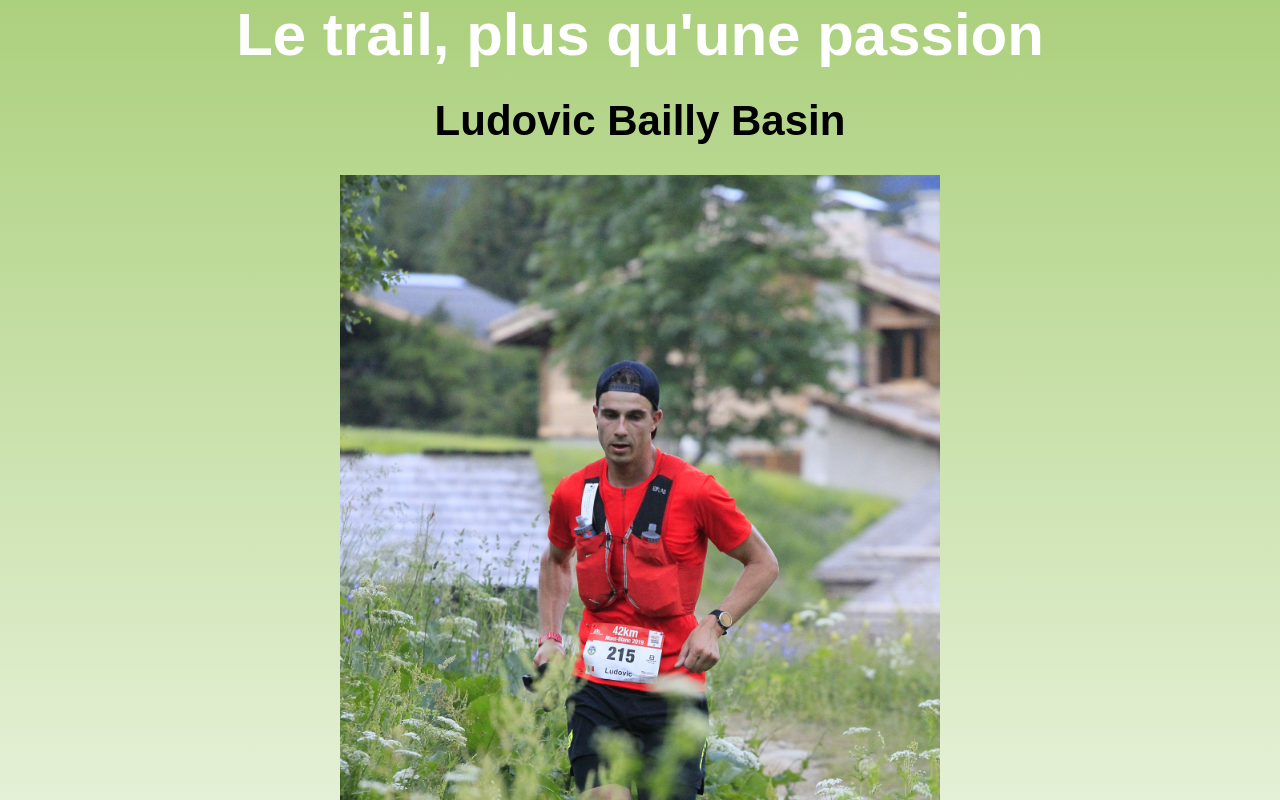
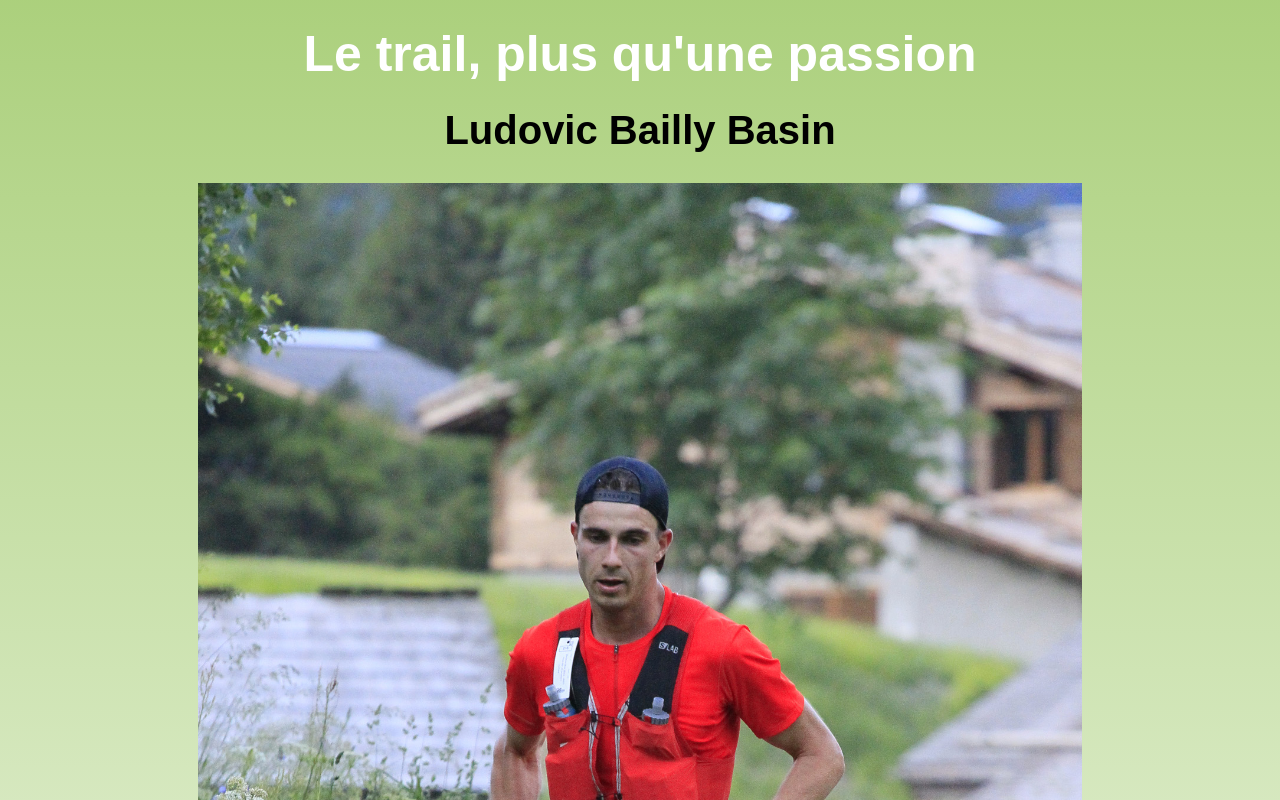
Before and after one commit to Davidb25/site_trail_ludovic, a plain HTML site: page index.html in a window 1280 px wide. Shown: the top 800 px of the page. Drawn offline with Linux system fonts and the light colour scheme.

Commit message:
Add files via upload

```diff
--- a/index.html
+++ b/index.html
@@ -15,23 +15,24 @@
 
 </head>
 <body>
+
     <div class="linear-gradient">
 
-    <p class="texte_titre">Le trail, plus qu'une passion</p>
-    <h1>Ludovic Bailly Basin</h1>
+        <div class="titre">
+        <p class="text_titre">Le trail, plus qu'une passion</p>
+        <h1 class="nom_coureur">Ludovic Bailly Basin</h1>
+        </div>
 
 
-    <div class="position_img_accueil">
+        <div align="center">
+        <img class="image_accueil" src="accueil_1.jpg">
 
-        <img class="img_acceuil" src="accueil_1.jpg">
 
+        <p class="titre_image">Marathon du Mont-blanc 2019</p>
+
+        </div>
+
+    <br>
     </div>
-
-        <div align="center">
-            <p class="titre_image">Marathon du Mont-blanc 2019</p>
-        </div>
-    <br>
-    <br>
-</div>
 </body>
 </html>
--- a/style.css
+++ b/style.css
@@ -1,53 +1,55 @@
 
 
-p.texte_titre {
-    text-align: center;
-    font-size: 60px;
-    font-weight: bold;
-    color: white;
-    margin-bottom: 0px;
-    margin-top: 0px;
 
-
+body {
+    background-image: linear-gradient(rgba(143, 192, 80, 0.747), rgb(255, 255, 255));
+    font-family: Arial;
 }
 
 
 
-img.img_acceuil {
-    margin-top: 30px;
-    width: 600px;
+
+div.titre {
+    text-align: center;
+    margin-bottom: 0px;
+    margin-top: 25px;
 }
 
-div.position_img_accueil {
+p.text_titre {
     text-align: center;
+    font-size: 50px;
+    font-weight: bold;
+    color: white;
+    margin-bottom: 0px;
+    margin-top: 25px;
 }
 
 
+h1.nom_coureur {
+    text-align: center;
+    font-size: 40px;
+    font-weight: bold;
+    color: black;
+    margin-bottom: 30px;
+    margin-top: 25px;
+}
+
+img.image_accueil{
+    width: 70%;
+}
+
 p.titre_image{
     text-align: center;
+    font-size: 20px;
     font-weight: bold;
-}
-
-body {
-    background-image: linear-gradient(rgba(143, 192, 80, 0.747), rgb(255, 255, 255));
-    margin: 0;
-    font-family: Arial;
-    min-width: 375px;
-    text-align: center;
-
-}
-
-
-h1 {
-    color: Black;
-    text-align: center;
-    font-size: 42px;
-    margin-bottom: 0px;
+    color: black;
+    margin-top: 12px;
+    margin-bottom: 5px;
 }
 
 /* RESPONSIVE DESIGN : MOBILE */
 @media only screen and (max-width: 767px) {
-    h1 {
-        text-align: center;
-    }
+
+
+
 }
```
